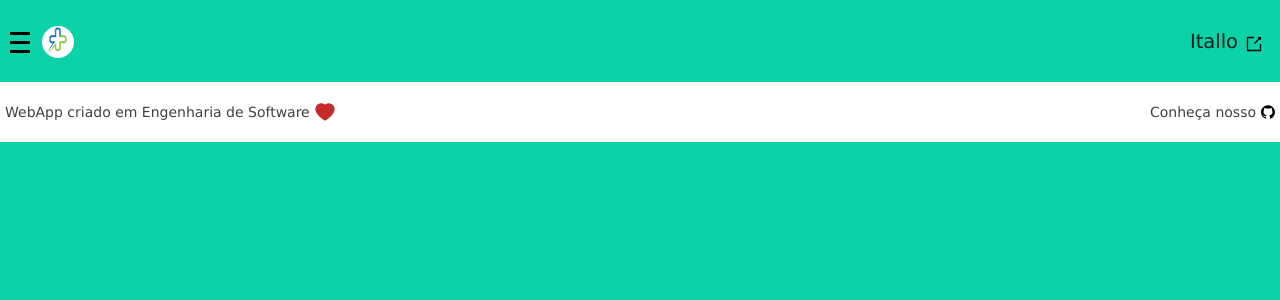
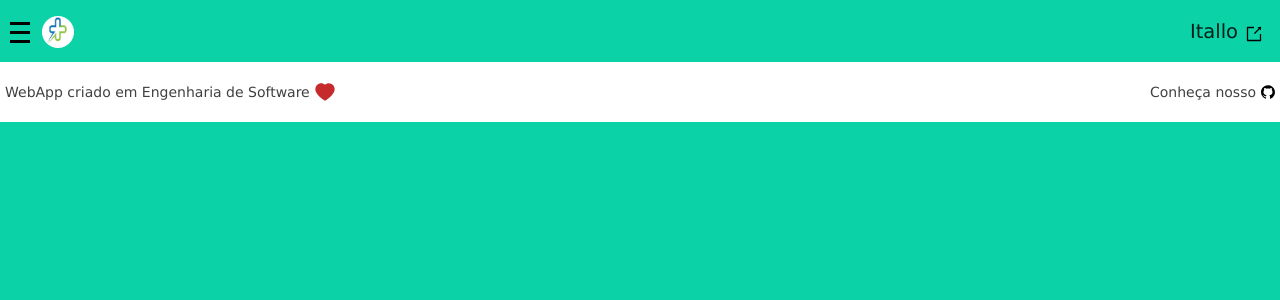
Before and after one commit to Health-Track/frontEnd-Health-Track, a React (Create React App) app: page /home-page in a window 1280 px wide. Shown: the top 300 px of the page. Built offline with nearby package versions, Linux system fonts and the light colour scheme.

Commit message:
diminuido padding do header

```diff
--- a/src/components/DeafultHeader/style.css
+++ b/src/components/DeafultHeader/style.css
@@ -1,6 +1,6 @@
 .header {
   overflow: hidden;
-  padding: 20px 10px;
+  padding: 10px 10px;
   background-color: #0cd2a7;
 }
 .hamburguer {
```
